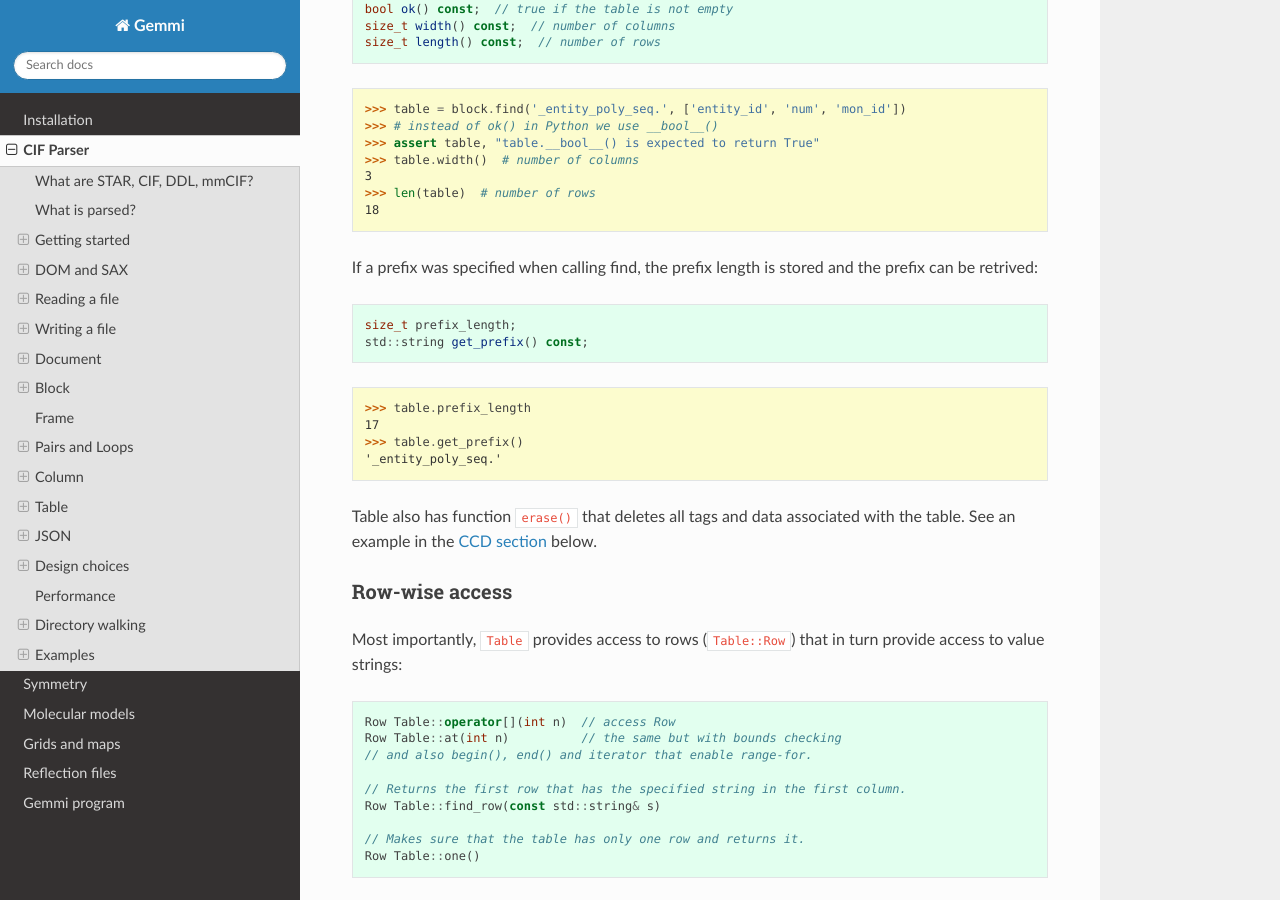
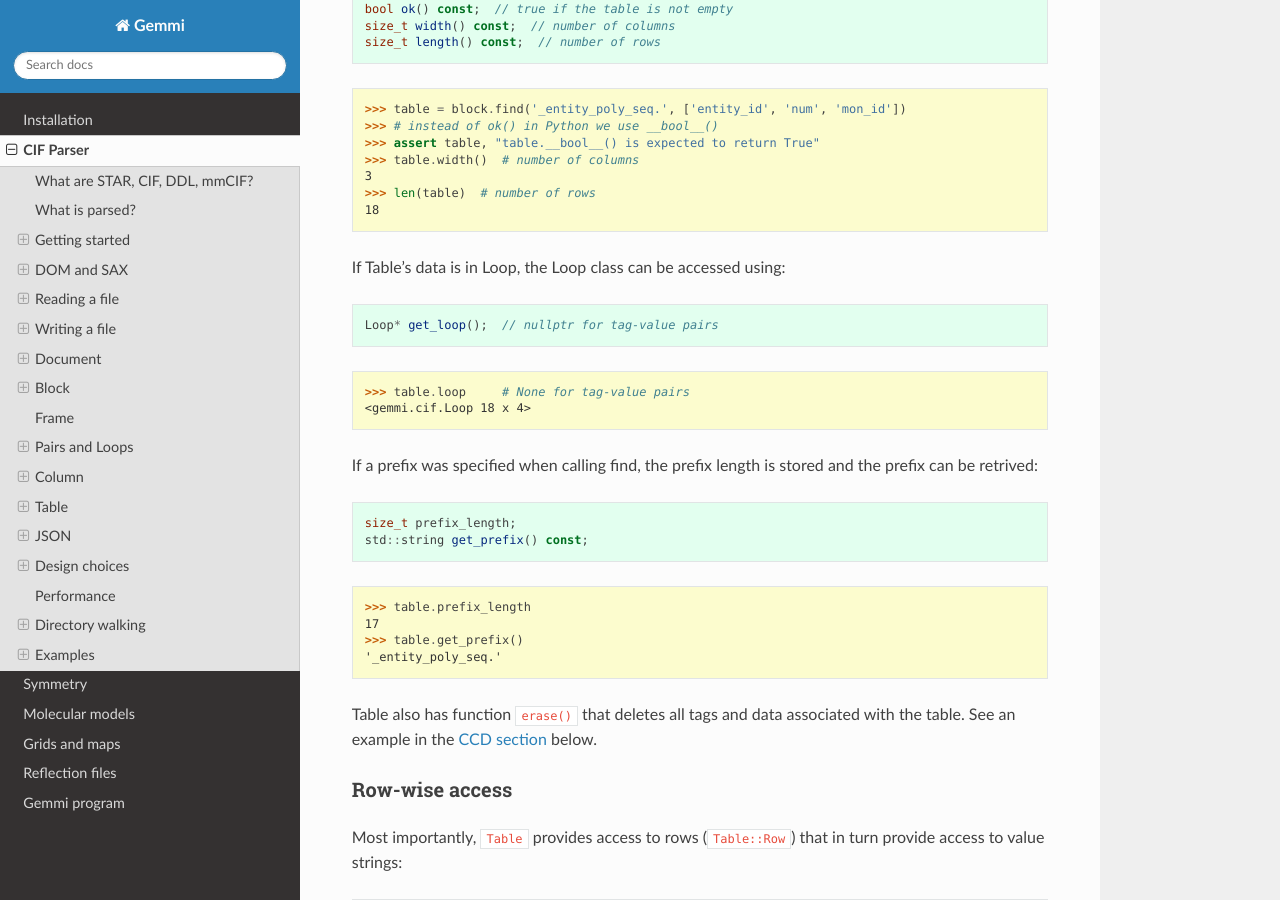
Before and after one commit to project-gemmi/gemmi, a Sphinx documentation site: the page built from docs/cif-parser.rst, in a window 1280 px wide and 900 px high, scrolled down 17173 px. Built offline with Sphinx 7.4.7 and the Read the Docs theme 2.0.0, drawn with Linux system fonts in a browser that asks for light colours.

Commit message:
added cif::Table::get_loop()

```diff
--- a/docs/cif-parser.rst
+++ b/docs/cif-parser.rst
@@ -883,6 +883,15 @@ The ``Table`` has functions to check its shape::
   3
   >>> len(table)  # number of rows
   18
+
+If Table's data is in Loop, the Loop class can be accessed using::
+
+  Loop* get_loop();  // nullptr for tag-value pairs
+
+.. doctest::
+
+  >>> table.loop     # None for tag-value pairs
+  <gemmi.cif.Loop 18 x 4>
 
 If a prefix was specified when calling find, the prefix length is stored
 and the prefix can be retrived::
```
Also changed, not shown: 2 other files.
